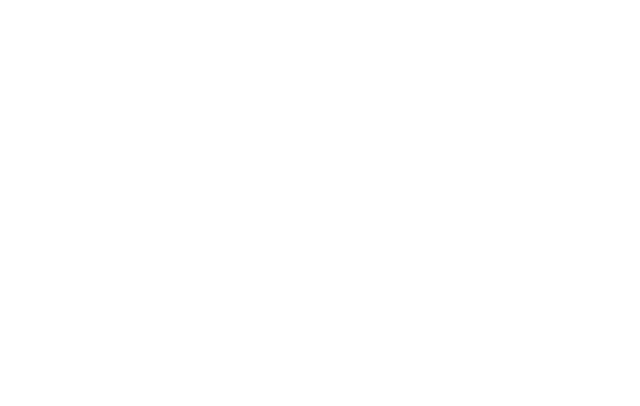
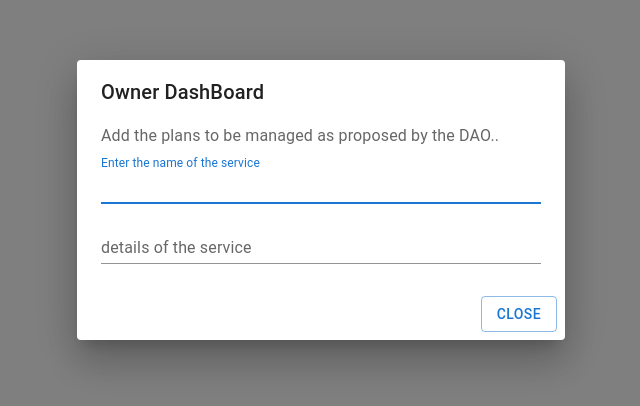
Before and after one commit to dixitt5/Socio-dao, a React (Create React App) app in the folder Frontend/daofrontend/: page /owner in a window 1280 px wide. Before the commit this address had no page. Shown: the part 200-606 px from the top of the page, without its empty margins (319-959 px from the left). Built offline with nearby package versions, Linux system fonts and the light colour scheme.

Commit message:
wallet and owner dashboard

```diff
--- a/Frontend/daofrontend/src/App.css
+++ b/Frontend/daofrontend/src/App.css
@@ -36,3 +36,4 @@
     transform: rotate(360deg);
   }
 }
+/* ---------------------------------------------------------------------------------------------------------- */
--- a/Frontend/daofrontend/src/App.js
+++ b/Frontend/daofrontend/src/App.js
@@ -6,6 +6,7 @@
 import Home from "./Components/Home";
 import Mainpage from "./Components/Mainpage";
 import { Dialog } from "@mui/material";
+import OwnerDashboard from "./Components/OwnerDashboard";
 const App = () => {
   return (
     <div>
@@ -16,6 +17,7 @@
           </Route>
           <Route exact path="/main" element={<Mainpage />} />
           <Route exact path="/dialog" element={<Dialog />} />
+          <Route exact path="/owner" element={<OwnerDashboard />} />
         </Routes>
       </BrowserRouter>
     </div>
--- a/Frontend/daofrontend/src/Components/Appbar.js
+++ b/Frontend/daofrontend/src/Components/Appbar.js
@@ -76,7 +76,13 @@
             className="butn"
             onClick={connectWallet}
           >
-            Connect Wallet
+            {walletConnected ? (
+              <Typography variant="caption" color="green">
+                Connected
+              </Typography>
+            ) : (
+              <Typography variant="caption">Connect Wallet</Typography>
+            )}
           </Button>
           {/* <ConnectButton /> */}
         </Toolbar>
--- a/Frontend/daofrontend/src/Components/Banner.js
+++ b/Frontend/daofrontend/src/Components/Banner.js
@@ -30,7 +30,7 @@
             aria-label="Disabled elevation buttons"
             className="new-btn"
           >
-            <Button>Read Docs</Button>
+            <Button onClick={() => history("/owner")}>Owner DashBoard</Button>
             <Button
               onClick={() => {
                 history("/main");
--- /dev/null
+++ b/Frontend/daofrontend/src/Components/OwnerDashboard.js
@@ -0,0 +1,56 @@
+import React from "react";
+import Dialog from "@mui/material/Dialog";
+import DialogTitle from "@mui/material/DialogTitle";
+import DialogContentText from "@mui/material/DialogContentText";
+import DialogContent from "@mui/material/DialogContent";
+import TextField from "@mui/material/TextField";
+import DialogActions from "@mui/material/DialogActions";
+import Button from "@mui/material/Button";
+import { useNavigate } from "react-router-dom";
+
+const OwnerDashboard = () => {
+  const history = useNavigate();
+  return (
+    <div>
+      <Dialog open={true}>
+        {/*  true */}
+        <DialogTitle>Owner DashBoard</DialogTitle>
+        <DialogContent>
+          <DialogContentText>
+            Add the plans to be managed as proposed by the DAO..
+          </DialogContentText>
+          <TextField
+            autoFocus
+            margin="dense"
+            id="name"
+            label="Enter the name of the service"
+            type="text"
+            fullWidth
+            variant="standard"
+          />
+          <TextField
+            autoFocus
+            margin="dense"
+            id="name"
+            label="details of the service"
+            type="text"
+            fullWidth
+            variant="standard"
+          />
+        </DialogContent>
+        <DialogActions>
+          <Button
+            variant="outlined"
+            onClick={() => {
+              history("/");
+            }}
+          >
+            Close
+          </Button>
+        </DialogActions>
+      </Dialog>
+    </div>
+  );
+};
+
+export default OwnerDashboard;
--- a/Frontend/daofrontend/src/index.css
+++ b/Frontend/daofrontend/src/index.css
@@ -54,6 +54,16 @@
   padding-left: 20px;
   width: 400px;
   object-fit: contain;
+  animation: up-down 1.8s ease-in-out infinite alternate-reverse both;
+}
+
+@keyframes up-down {
+  0% {
+    transform: translateY(10px);
+  }
+  100% {
+    transform: translateY(-10px);
+  }
 }
 
 .typo{
@@ -108,3 +118,6 @@
   margin-right: 2px;
   cursor: pointer;
 }
+.walletcolor{
+  color: green !important;
+}
```
